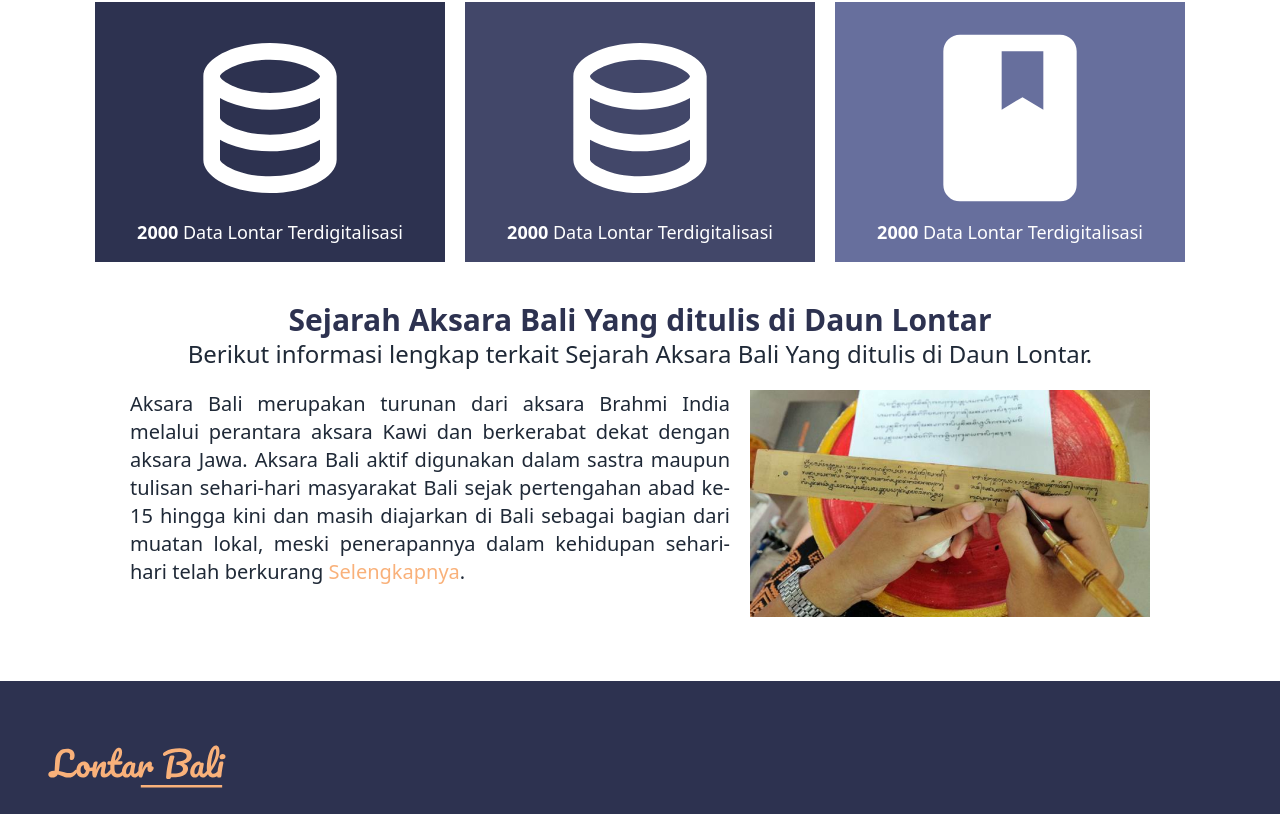
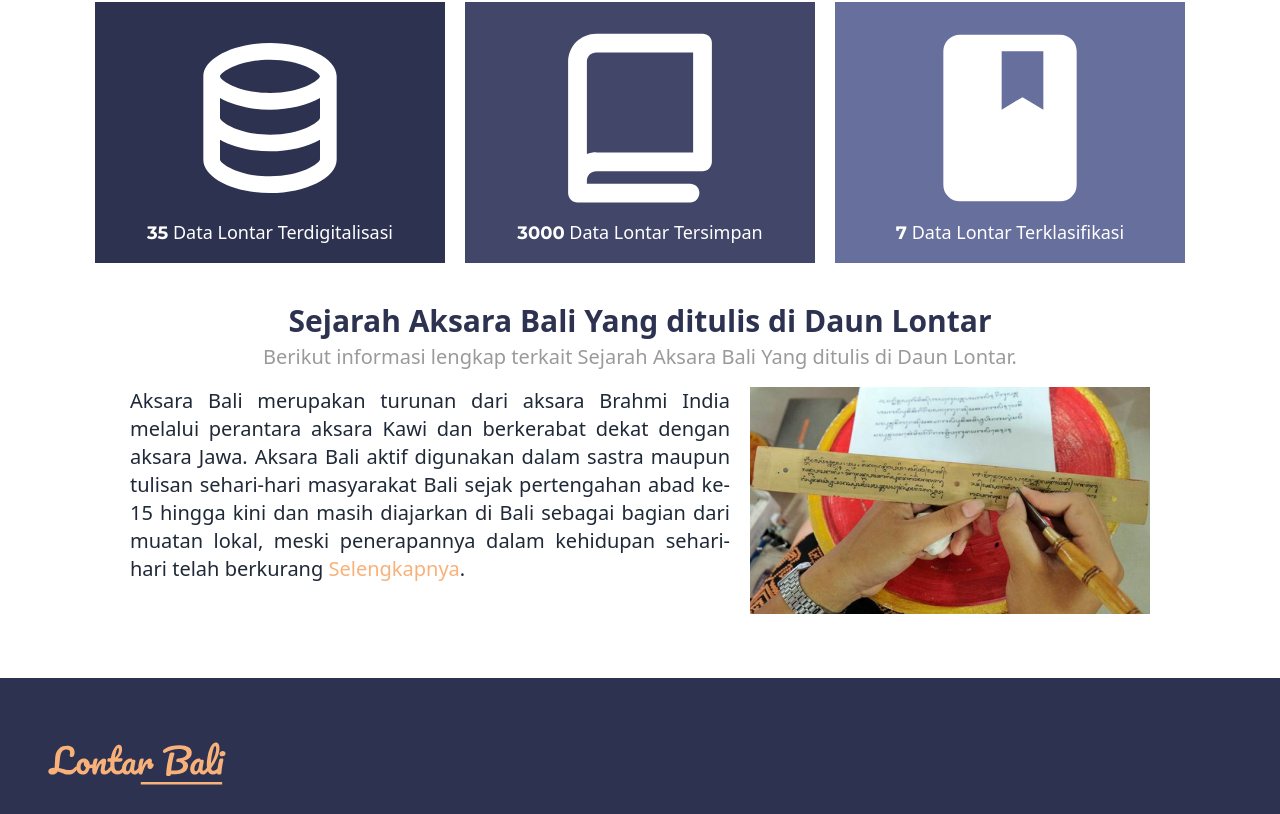
Before and after one commit to vinsdesign/lontar_bali_project, a Vue app: page / in a window 1280 px wide. Shown: the part 732-1546 px from the top of the page. Built offline with nearby package versions, Linux system fonts and the light colour scheme.

Commit message:
feat: SejarahLontarView

```diff
--- a/src/components/mainContent/InformasiDataLontar.vue
+++ b/src/components/mainContent/InformasiDataLontar.vue
@@ -1,6 +1,6 @@
 <script setup>
 import DatabaseIcon from '@/components/icons/DatabaseIcon.vue'
-import BookIcon from '@/components/icons/DatabaseIcon.vue'
+import BookIcon from '@/components/icons/BookIcon.vue'
 import SaveBookIcon from '@/components/icons/SaveBookIcon.vue'
 </script>
 
@@ -26,7 +26,7 @@ import SaveBookIcon from '@/components/icons/SaveBookIcon.vue'
         >
           <DatabaseIcon />
           <p class="text-white text-lg hover:text-orangePastel duration-500">
-            <span class="font-bold">2000</span> Data Lontar Terdigitalisasi
+            <span class="font-montsBold">35</span> Data Lontar Terdigitalisasi
           </p>
         </section></a
       >
@@ -36,7 +36,7 @@ import SaveBookIcon from '@/components/icons/SaveBookIcon.vue'
         >
           <BookIcon />
           <p class="text-white text-lg text-center hover:text-orangePastel duration-500">
-            <span class="font-bold">2000</span> Data Lontar Terdigitalisasi
+            <span class="font-montsBold">3000</span> Data Lontar Tersimpan
           </p>
         </section>
       </a>
@@ -46,7 +46,7 @@ import SaveBookIcon from '@/components/icons/SaveBookIcon.vue'
         >
           <SaveBookIcon />
           <p class="text-white text-center text-lg hover:text-orangePastel duration-500">
-            <span class="font-bold">2000</span> Data Lontar Terdigitalisasi
+            <span class="font-montsBold">7</span> Data Lontar Terklasifikasi
           </p>
         </section>
       </a>
--- a/src/components/mainContent/SejarahLontar.vue
+++ b/src/components/mainContent/SejarahLontar.vue
@@ -7,12 +7,12 @@
       Sejarah Aksara Bali Yang ditulis di Daun Lontar
     </h1>
     <p
-      class="text-center xxsm:text-base xsm:text-sm xsm:px-3 sm:text-base md:text-lg lg:text-xl xl:text-2xl text-dark-secondary text-xl"
+      class="mt-1 text-center xxsm:text-base xsm:text-sm xsm:px-3 sm:text-base md:text-lg lg:text-xl xl:text-xl text-darkSecondary"
     >
       Berikut informasi lengkap terkait Sejarah Aksara Bali Yang ditulis di Daun Lontar.
     </p>
     <div
-      class="flex xxsm:flex-wrap xsm:flex-wrap xsm:gap-3 sm:flex-wrap md:flex-wrap lg:flex-nowrap justify-center mt-5 xxsm:gap-2 md:gap-5 gap-10 lg:px-10"
+      class="flex xxsm:flex-wrap xsm:flex-wrap xsm:gap-3 sm:flex-wrap md:flex-wrap lg:flex-nowrap justify-center mt-4 xxsm:gap-2 md:gap-5 gap-10 lg:px-10"
     >
       <p
         class="xxsm:w-[280px] xsm:w-[450px] sm:w-[500px] md:w-[600px] lg:w-[400px] xl:w-[600px] 2xl:w-[550px] md:text-xl lg:text-lg xl:text-xl text-justify xxsm:text-base xxsm:leading-7 leading-10 xxsm:order-2 xsm:order-2 sm:order-2 md:order-2 lg:order-1"
@@ -22,7 +22,11 @@
         sehari-hari masyarakat Bali sejak pertengahan abad ke-15 hingga kini dan masih diajarkan di
         Bali sebagai bagian dari muatan lokal, meski penerapannya dalam kehidupan sehari-hari telah
         berkurang
-        <a href="#" class="text-orangePastel">Selengkapnya</a>.
+        <a
+          href="https://instiki.ac.id/2021/11/19/sejarah-aksara-bali-yang-ditulis-di-daun-lontar/"
+          class="text-orangePastel"
+          >Selengkapnya</a
+        >.
       </p>
       <img
         src="../../assets/Tulis_Lontar.jpg"
--- a/src/router/index.js
+++ b/src/router/index.js
@@ -1,5 +1,6 @@
 import { createRouter, createWebHistory } from 'vue-router'
-import BerandaView from '../views/BerandaView.vue'
+import BerandaView from '@/views/BerandaView.vue'
+import SejarahLontarView from '@/views/SejarahLontarView.vue'
 
 const router = createRouter({
   history: createWebHistory(import.meta.env.BASE_URL),
@@ -8,7 +9,13 @@ const router = createRouter({
       path: '/',
       name: 'home',
       component: BerandaView
+    },
+    {
+      path: '/SejarahLontar',
+      name: 'sejarah-lontar',
+      component: SejarahLontarView
     }
+
     // {
     //   path: '/about',
     //   name: 'about',
--- /dev/null
+++ b/src/views/SejarahLontarView.vue
@@ -0,0 +1,19 @@
+<script setup>
+import NavbarComponent from '@/components/navbar/NavbarComponent.vue'
+import CarouselImage from '@/components/carousel/CarouselImage.vue'
+import SearchComponent from '@/components/SearchComponent/SearchComponent.vue'
+import FooterComponent from '@/components/footer/FooterComponent.vue'
+import SejarahLontar from '@/components/mainContent/SejarahLontar.vue'
+</script>
+
+<template>
+  <NavbarComponent />
+  <header class="relative">
+    <CarouselImage />
+    <SearchComponent />
+  </header>
+  <main>
+    <SejarahLontar />
+  </main>
+  <FooterComponent />
+</template>
```
